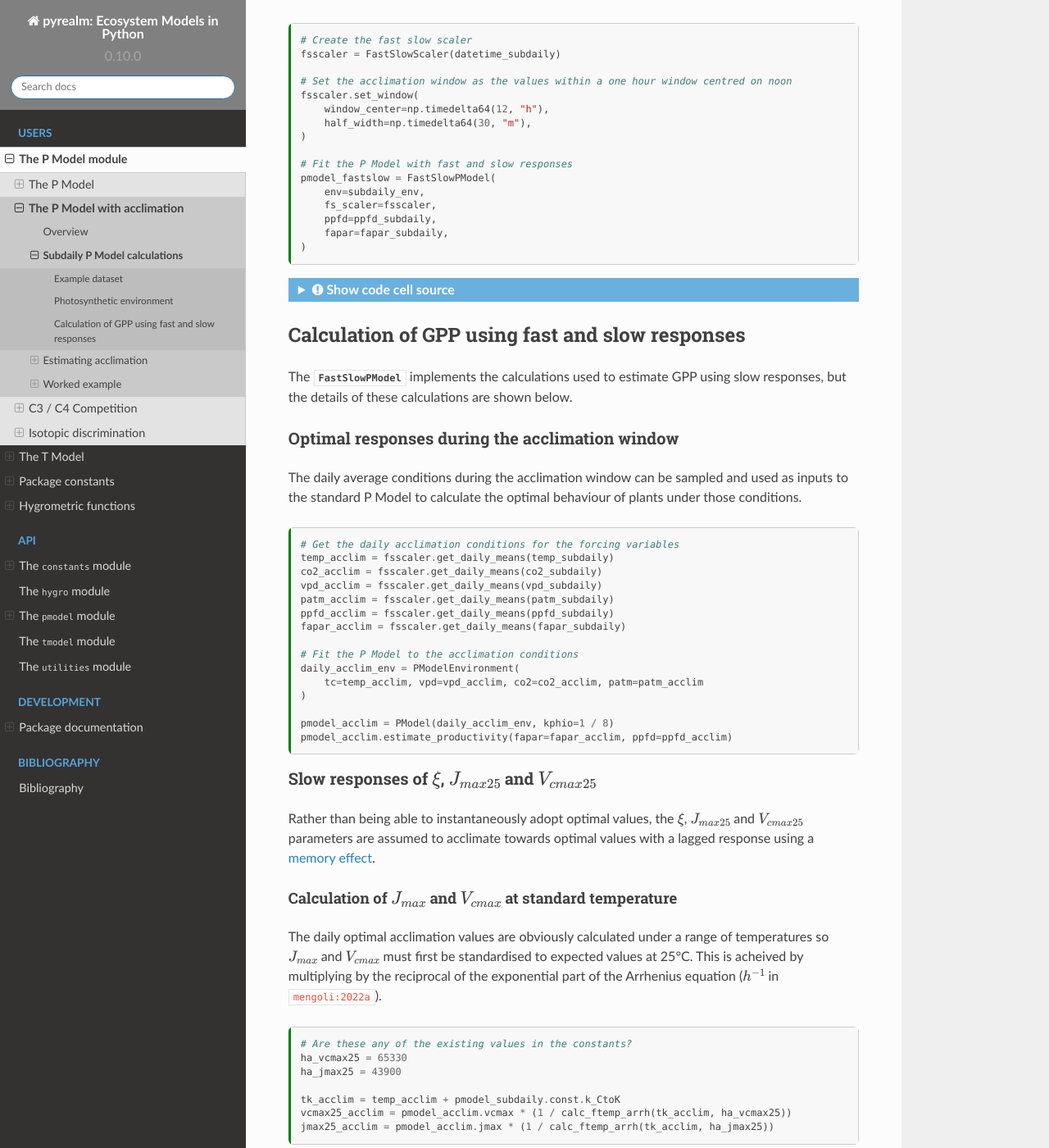
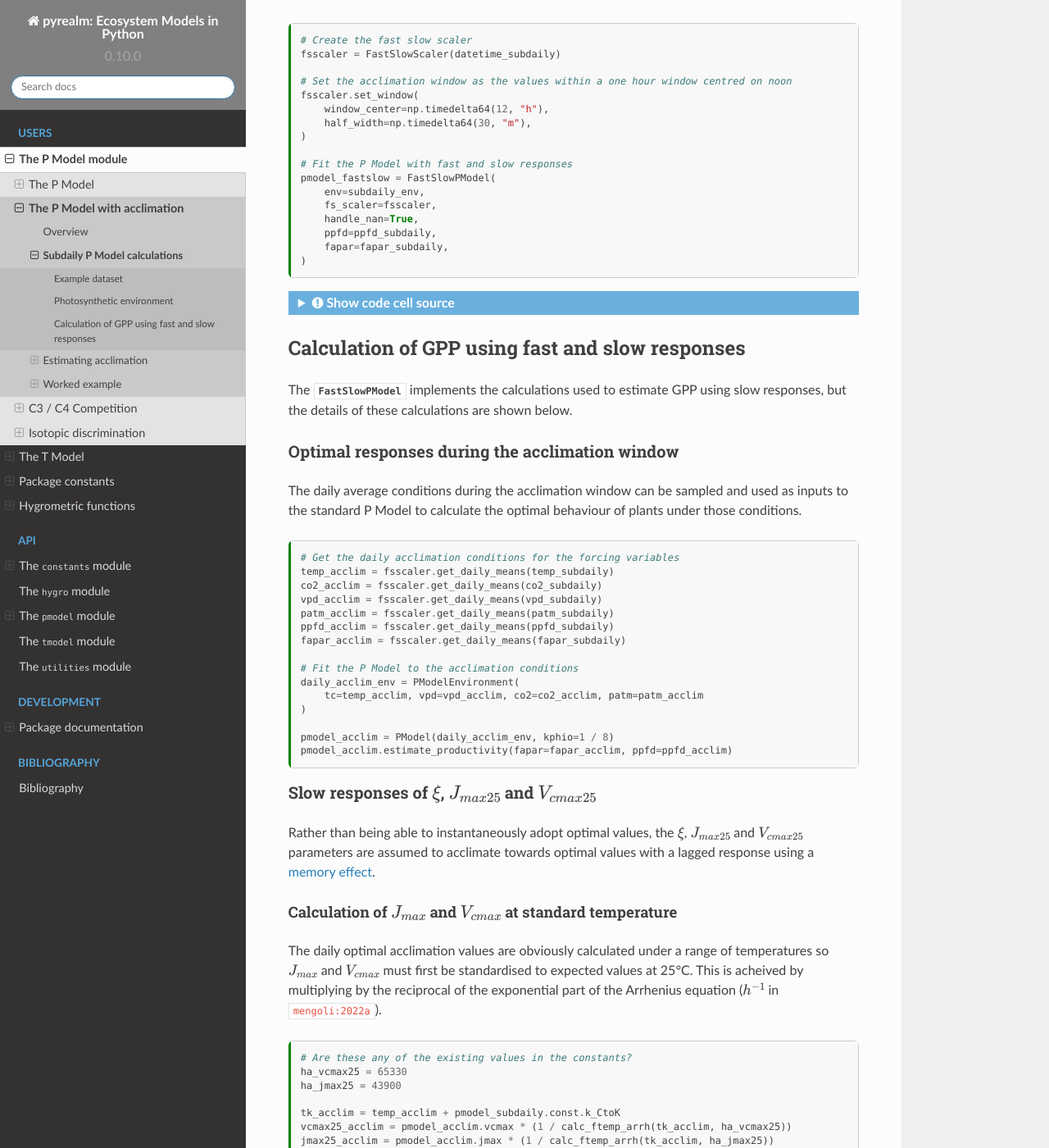
Before and after one commit to ImperialCollegeLondon/pyrealm, a Sphinx documentation site: the page built from docs/source/users/pmodel/subdaily_details/subdaily_calculations.md, in a window 1280 px wide and 1400 px high, scrolled down 1486 px. Shown: the whole window at 82% size. Built offline with Sphinx 7.4.7 and the Read the Docs theme 2.0.0, drawn with Linux system fonts in a browser that asks for light colours; cross-references to code outside the pages are shown as plain code; some of the changed text lies outside the part shown.

Commit message:
Updating docs to handle_nan

````diff
--- a/docs/source/users/pmodel/subdaily_details/subdaily_calculations.md
+++ b/docs/source/users/pmodel/subdaily_details/subdaily_calculations.md
@@ -20,7 +20,7 @@ steps used in the estimation process in order to show intermediates results but
 practice, as shown in the [worked example](worked_example), most of these calculations
 are handled internally by the model fitting in `pyrealm`.
 
-```{code-cell} ipython3
+```{code-cell}
 :tags: [hide-input]
 
 from importlib import resources
@@ -46,8 +46,7 @@ The code below uses half hourly data from 2014 for the [BE-Vie FluxNET
 site](https://fluxnet.org/doi/FLUXNET2015/BE-Vie), which was also used as a
 demonstration in {cite:t}`mengoli:2022a`.
 
-```{code-cell} ipython3
-
+```{code-cell}
 data_path = resources.files("pyrealm_build_data") / "subdaily_BE_Vie_2014.csv"
 data = np.genfromtxt(
     data_path,
@@ -55,7 +54,7 @@ data = np.genfromtxt(
     delimiter=",",
     dtype=None,
     encoding="UTF8",
-    missing_values = "NA",
+    missing_values="NA",
 )
 
 # Extract the key half hourly timestep variables
@@ -74,7 +73,7 @@ This dataset can then be used to calculate the photosynthetic environment at the
 subdaily timescale. The code below also estimates GPP under the standard P Model with no
 slow responses for comparison.
 
-```{code-cell} ipython3
+```{code-cell}
 # Calculate the photosynthetic environment
 subdaily_env = PModelEnvironment(
     tc=temp_subdaily,
@@ -100,7 +99,7 @@ best to sample those conditions. Typically those might be the observed environme
 conditions at the observation closest to noon, or the mean environmental conditions in a
 window around noon.
 
-```{code-cell} ipython3
+```{code-cell}
 # Create the fast slow scaler
 fsscaler = FastSlowScaler(datetime_subdaily)
 
@@ -114,19 +113,18 @@ fsscaler.set_window(
 pmodel_fastslow = FastSlowPModel(
     env=subdaily_env,
     fs_scaler=fsscaler,
+    handle_nan=True,
     ppfd=ppfd_subdaily,
     fapar=fapar_subdaily,
 )
 ```
 
-```{code-cell} ipython3
+```{code-cell}
 :tags: [hide-input]
 
 idx = np.arange(48 * 120, 48 * 130)
 plt.figure(figsize=(10, 4))
-plt.plot(
-    datetime_subdaily[idx], pmodel_subdaily.gpp[idx], label="Instantaneous model"
-)
+plt.plot(datetime_subdaily[idx], pmodel_subdaily.gpp[idx], label="Instantaneous model")
 plt.plot(datetime_subdaily[idx], pmodel_fastslow.gpp[idx], "r-", label="Slow responses")
 plt.ylabel = "GPP"
 plt.legend(frameon=False)
@@ -145,7 +143,7 @@ The daily average conditions during the acclimation window can be sampled and us
 inputs to the standard P Model to calculate the optimal behaviour of plants under those
 conditions.
 
-```{code-cell} ipython3
+```{code-cell}
 # Get the daily acclimation conditions for the forcing variables
 temp_acclim = fsscaler.get_daily_means(temp_subdaily)
 co2_acclim = fsscaler.get_daily_means(co2_subdaily)
@@ -176,7 +174,7 @@ temperatures so $J_{max}$ and $V_{cmax}$ must first be standardised to expected
 at 25°C. This is acheived by multiplying by the reciprocal of the exponential part of
 the Arrhenius equation ($h^{-1}$ in {cite}`mengoli:2022a`).
 
-```{code-cell} ipython3
+```{code-cell}
 # Are these any of the existing values in the constants?
 ha_vcmax25 = 65330
 ha_jmax25 = 43900
@@ -191,18 +189,18 @@ jmax25_acclim = pmodel_acclim.jmax * (1 / calc_ftemp_arrh(tk_acclim, ha_jmax25))
 The memory effect can now be applied to the three parameters with slow
 responses to calculate realised values, here using the default 15 day window.
 
-```{code-cell} ipython3
+```{code-cell}
 # Calculation of memory effect in xi, vcmax25 and jmax25
 xi_real = memory_effect(pmodel_acclim.optchi.xi, alpha=1 / 15)
-vcmax25_real = memory_effect(vcmax25_acclim, alpha=1 / 15)
-jmax25_real = memory_effect(jmax25_acclim, alpha=1 / 15)
+vcmax25_real = memory_effect(vcmax25_acclim, alpha=1 / 15, handle_nan=True)
+jmax25_real = memory_effect(jmax25_acclim, alpha=1 / 15, handle_nan=True)
 ```
 
 The plots below show the instantaneously acclimated values for  $J_{max25}$,
 $V_{cmax25}$ and $\xi$ in grey along with the realised slow reponses.
 applied.
 
-```{code-cell} ipython3
+```{code-cell}
 :tags: [hide-input]
 
 fig, axes = plt.subplots(1, 3, figsize=(16, 5))
@@ -236,7 +234,7 @@ temperature at fast scales:
 * These values are adjusted to the actual half hourly temperatures to give the fast
   responses of $J_{max}$ and $V_{cmax}$.
 
-```{code-cell} ipython3
+```{code-cell}
 tk_subdaily = subdaily_env.tc + pmodel_subdaily.const.k_CtoK
 
 # Fill the realised jmax and vcmax from subdaily to daily
@@ -256,7 +254,7 @@ $\Gamma^\ast$ with the realised slow responses of $\xi$. The original implementa
 $\Gamma^{\ast}$ and $c_a$, interpolated to the subdaily timescale and the actual
 subdaily variation in VPD.
 
-```{code-cell} ipython3
+```{code-cell}
 # Interpolate xi to subdaily scale
 xi_subdaily = fsscaler.fill_daily_to_subdaily(xi_real)
 
@@ -273,7 +271,7 @@ Model, where $c_i$ includes the slow responses of $\xi$ and $V_{cmax}$ and $J_{m
 include the slow responses of $V_{cmax25}$ and $J_{max25}$ and fast responses to
 temperature.
 
-```{code-cell} ipython3
+```{code-cell}
 # Calculate Ac
 Ac_subdaily = (
     vcmax_subdaily
@@ -300,3 +298,7 @@ GPP_subdaily = np.minimum(Ac_subdaily, Aj_subdaily) * PModelConst.k_c_molmass
 diff = GPP_subdaily - pmodel_fastslow.gpp
 print(np.nanmin(diff), np.nanmax(diff))
 ```
+
+```{code-cell}
+
+```
````
Also changed, not shown: docs/source/users/pmodel/subdaily_details/worked_example.md (+8 -7 lines), CHANGES.txt (line endings or trailing spaces).
